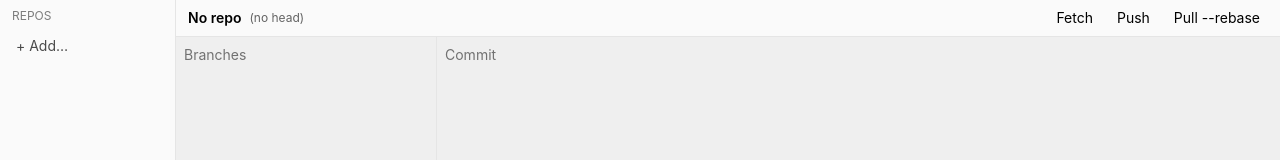
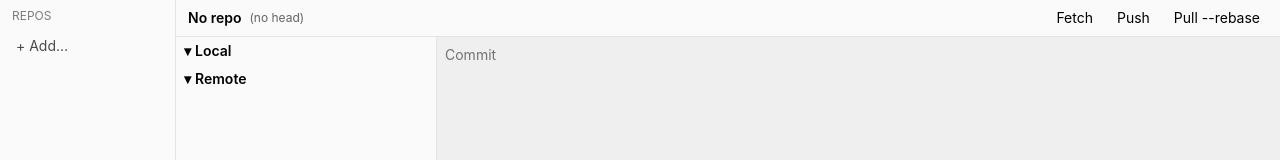
Before and after one commit to hzpeng57/pluck, a Vue app: page / in a window 1280 px wide. Shown: the top 160 px of the page. Built offline with nearby package versions, Linux system fonts and the light colour scheme.

Commit message:
feat(ui): foldable branches panel with current marker

```diff
--- a/src/components/BranchesPanel.vue
+++ b/src/components/BranchesPanel.vue
@@ -1 +1,43 @@
-<template><div class="p-2 opacity-50">Branches</div></template>
+<script setup lang="ts">
+import { ref } from "vue";
+import { useRepoStateStore } from "../stores/repoState";
+import { useReposStore } from "../stores/repos";
+import type { Branch } from "../types/git";
+
+const state = useRepoStateStore();
+const repos = useReposStore();
+const showLocal = ref(true);
+const showRemote = ref(true);
+
+function pickForLog(b: Branch) {
+  if (!repos.activeId) return;
+  state.setLogBranch(repos.activeId, b.name);
+}
+</script>
+
+<template>
+  <div class="flex flex-col text-sm">
+    <button class="text-left px-2 py-1 font-semibold flex items-center gap-1" @click="showLocal = !showLocal">
+      <span>{{ showLocal ? "▾" : "▸" }}</span> Local
+    </button>
+    <ul v-if="showLocal" class="pl-2">
+      <li v-for="b in state.snapshot?.branches.local ?? []" :key="b.name"
+          @click="pickForLog(b)"
+          :class="['px-2 py-0.5 cursor-pointer rounded hover:bg-neutral-200 dark:hover:bg-neutral-800 flex items-center gap-1',
+                   b.name === state.selectedLogBranch ? 'bg-blue-100 dark:bg-blue-900/40' : '']">
+        <span :class="b.isCurrent ? 'text-emerald-600 font-semibold' : ''">{{ b.isCurrent ? "●" : " " }}</span>
+        <span class="truncate flex-1">{{ b.name }}</span>
+        <span class="opacity-60 text-xs" v-if="b.ahead || b.behind">↑{{ b.ahead }} ↓{{ b.behind }}</span>
+      </li>
+    </ul>
+    <button class="text-left px-2 py-1 font-semibold flex items-center gap-1" @click="showRemote = !showRemote">
+      <span>{{ showRemote ? "▾" : "▸" }}</span> Remote
+    </button>
+    <ul v-if="showRemote" class="pl-2">
+      <li v-for="b in state.snapshot?.branches.remote ?? []" :key="b.name"
+          class="px-2 py-0.5 truncate opacity-90 hover:bg-neutral-200 dark:hover:bg-neutral-800 rounded">
+        {{ b.name }}
+      </li>
+    </ul>
+  </div>
+</template>
```
